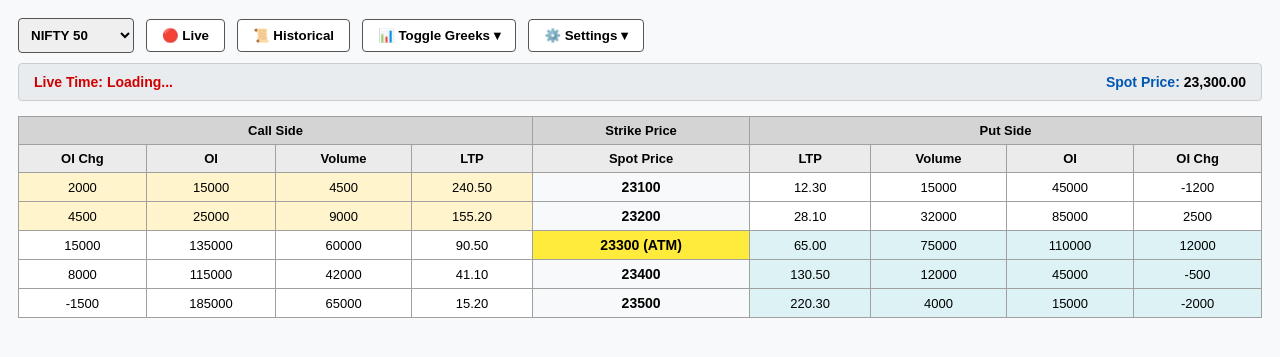
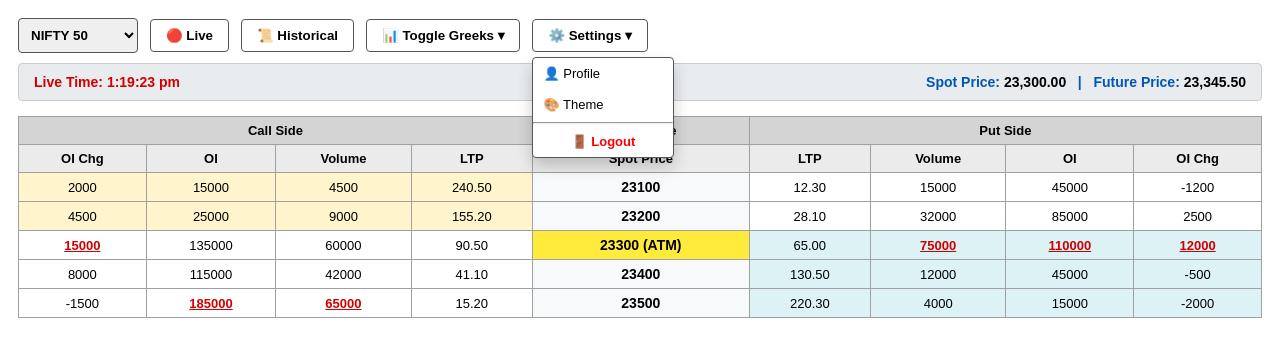
Before and after one commit to alok19898-byte/nifty-sniper-live, a FastAPI app: page / in a window 1280 px wide, after a click on "⚙️ Settings ▾". Shown: the top 357 px of the page. Run offline with FastAPI, Linux system fonts and the light colour scheme.

Commit message:
Update index.html

```diff
--- a/templates/index.html
+++ b/templates/index.html
@@ -4,67 +4,88 @@
     <meta charset="UTF-8">
     <title>Trading Dashboard Pro</title>
     <style>
-        body { font-family: Arial, sans-serif; padding: 10px; background-color: #f8f9fa; }
+        body { font-family: Arial, sans-serif; padding: 10px; }
 
-        /* Table Styles */
-        table { width: 100%; border-collapse: collapse; text-align: center; font-size: 13px; margin-top: 10px; background: #fff; }
+        /* Table Styles (Unchanged) */
+        table { width: 100%; border-collapse: collapse; text-align: center; font-size: 13px; margin-top: 10px; }
         th, td { border: 1px solid #a0a0a0; padding: 6px; }
         .header-main { background-color: #d4d4d4; font-weight: bold; }
         .header-sub { background-color: #ebebeb; font-weight: bold; }
 
-        /* Control Panel */
-        .controls { display: flex; gap: 12px; align-items: center; margin-bottom: 10px; flex-wrap: wrap; }
+        /* Control Panel Styles (Unchanged) */
+        .controls { display: flex; gap: 12px; align-items: center; margin-bottom: 10px; }
         .btn { padding: 8px 15px; cursor: pointer; border: 1px solid #555; background: #fff; border-radius: 4px; font-weight: bold;}
-        .btn:hover { background: #e2e2e2; }
+        .btn:hover { background: #f0f0f0; }
         .dropdown { padding: 8px; border-radius: 4px; font-weight: bold; border: 1px solid #555; cursor: pointer; }
 
-        /* Live Info Bar */
+        /* Live Info Bar (Unchanged) */
         .info-bar {
-            display: flex; justify-content: space-between; background: #e9ecef;
-            padding: 10px 15px; border-radius: 4px; margin-bottom: 15px;
-            border: 1px solid #ccc; font-size: 14px;
+            display: flex;
+            justify-content: space-between;
+            background: #e9ecef;
+            padding: 10px 15px;
+            border-radius: 4px;
+            margin-bottom: 15px;
+            border: 1px solid #ccc;
+            font-size: 14px;
         }
         .time-text { font-weight: bold; color: #d10000; }
         .price-text { font-weight: bold; color: #0056b3; }
         .price-val { color: #000; }
 
-        /* Dropdown Menus */
+        /* Dropdown Menus (Greeks & Settings) */
         .dropdown-check-list { position: relative; display: inline-block; }
         .dropdown-content { display: none; position: absolute; background-color: #fff; min-width: 140px; box-shadow: 0px 8px 16px 0px rgba(0,0,0,0.2); z-index: 10; border: 1px solid #555; border-radius: 4px; margin-top: 5px; }
         .dropdown-content label, .dropdown-content .menu-item { display: block; padding: 8px 10px; cursor: pointer; font-size: 13px; text-align: left; }
         .dropdown-content label:hover, .dropdown-content .menu-item:hover { background-color: #f1f1f1; }
-        .show-menu { display: block !important; }
+        .show-menu { display: block; }
+
+        /* Logout Text Style */
         .logout-btn { color: red; font-weight: bold; text-align: center !important; }
 
-        /* Colors & Highlights */
+        /* Color Coding for In-The-Money (ITM) */
         .itm-call { background-color: #fff4cc; }
         .itm-put { background-color: #dcf2f5; }
+
+        /* Center Strike Price Column Highlight */
         .strike-col { background-color: #f8f9fa; font-weight: bold; font-size: 14px; }
-        .max-highlight { font-weight: 900 !important; color: #d10000 !important; }
+
+        /* Highlight Maximum Values */
+        .max-highlight {
+            font-weight: 900 !important;
+            color: #d10000 !important;
+            text-decoration: underline;
+        }
+
+        /* Hidden Columns Utility */
         .hidden-col { display: none !important; }
-
-        /* Percentage Box */
-        .pct-box { display: block; font-size: 11px; margin-top: 2px; color: #444; font-weight: normal; }
-        .pct-100 { color: #d10000; font-weight: bold; }
     </style>
 </head>
 <body>
 
+    <!-- Controls Panel -->
     <div class="controls">
         <select class="dropdown" id="indexSelect" onchange="switchIndex()">
             <option value="NIFTY">NIFTY 50</option>
             <option value="BANKNIFTY">BANKNIFTY</option>
+            <option value="FINNIFTY">FINNIFTY</option>
+            <option value="MIDCPNIFTY">MIDCPNIFTY</option>
+            <option value="SENSEX">SENSEX</option>
+            <option value="BANKEX">BANKEX</option>
         </select>
 
-        <button class="btn" onclick="switchMode('live')">🔴 Live</button>
-        <button class="btn" onclick="switchMode('historical')">📜 Historical</button>
+        <button class="btn" id="liveBtn" onclick="switchMode('live')">🔴 Live</button>
+        <button class="btn" id="histBtn" onclick="switchMode('historical')">📜 Historical</button>
 
+        <!-- NEW: Historical Speed Control (Hidden by default) -->
         <select class="dropdown" id="speedControl" style="display: none;" onchange="changeSpeed()">
-            <option value="1">⏩ 1x Speed</option>
-            <option value="2">⏩ 2x Speed</option>
-            <option value="5">⏩ 5x Speed</option>
+            <option value="1">⏩ 1x (1 Min)</option>
+            <option value="2">⏩ 2x (2 Min)</option>
+            <option value="5">⏩ 5x (5 Min)</option>
+            <option value="10">⏩ 10x (10 Min)</option>
         </select>
 
+        <!-- Greeks Toggle Checkbox Menu -->
         <div class="dropdown-check-list">
             <button class="btn dropdown-btn" onclick="toggleMenu('greeksList')">📊 Toggle Greeks ▾</button>
             <div id="greeksList" class="dropdown-content">
@@ -76,19 +97,29 @@
             </div>
         </div>
 
+        <!-- NEW: Settings Dropdown Menu -->
         <div class="dropdown-check-list">
             <button class="btn dropdown-btn" onclick="toggleMenu('settingsList')">⚙️ Settings ▾</button>
             <div id="settingsList" class="dropdown-content">
+                <div class="menu-item">👤 Profile</div>
+                <div class="menu-item">🎨 Theme</div>
+                <hr style="margin: 2px 0;">
                 <div class="menu-item logout-btn" onclick="logoutApp()">🚪 Logout</div>
             </div>
         </div>
     </div>
 
+    <!-- Live Info Bar -->
     <div class="info-bar">
         <span class="time-text" id="liveTime">Live Time: Loading...</span>
-        <span class="price-text">Spot Price: <span class="price-val">23,300.00</span></span>
+        <span class="price-text">
+            Spot Price: <span class="price-val" id="spotPriceInfo">23,300.00</span>
+            &nbsp; | &nbsp;
+            Future Price: <span class="price-val" id="futurePriceInfo">23,345.50</span>
+        </span>
     </div>
 
+    <!-- Options Chain Table -->
     <table id="optionTable">
         <thead>
             <tr class="header-main">
@@ -96,17 +127,26 @@
                 <th>Strike Price</th>
                 <th id="putHeader" colspan="4">Put Side</th>
             </tr>
-            <tr class="header-sub">
-                <th class="col-iv hidden-col">IV</th><th class="col-vega hidden-col">Vega</th><th class="col-theta hidden-col">Theta</th><th class="col-gamma hidden-col">Gamma</th><th class="col-delta hidden-col">D (Delta)</th>
+            <tr class="header-sub" id="subHeader">
+                <th class="col-iv hidden-col">IV</th>
+                <th class="col-vega hidden-col">Vega</th>
+                <th class="col-theta hidden-col">Theta</th>
+                <th class="col-gamma hidden-col">Gamma</th>
+                <th class="col-delta hidden-col">D (Delta)</th>
 
                 <th>OI Chg</th><th>OI</th><th>Volume</th><th>LTP</th>
                 <th>Spot Price</th>
                 <th>LTP</th><th>Volume</th><th>OI</th><th>OI Chg</th>
 
-                <th class="col-delta hidden-col">D (Delta)</th><th class="col-gamma hidden-col">Gamma</th><th class="col-theta hidden-col">Theta</th><th class="col-vega hidden-col">Vega</th><th class="col-iv hidden-col">IV</th>
+                <th class="col-delta hidden-col">D (Delta)</th>
+                <th class="col-gamma hidden-col">Gamma</th>
+                <th class="col-theta hidden-col">Theta</th>
+                <th class="col-vega hidden-col">Vega</th>
+                <th class="col-iv hidden-col">IV</th>
             </tr>
         </thead>
-        <tbody>
+        <tbody id="dataBody">
+            <!-- Row 1 -->
             <tr>
                 <td class="col-iv hidden-col itm-call">12.5</td><td class="col-vega hidden-col itm-call">9.2</td><td class="col-theta hidden-col itm-call">-2.1</td><td class="col-gamma hidden-col itm-call">0.02</td><td class="col-delta hidden-col itm-call">0.85</td>
                 <td class="itm-call val-call-oichg">2000</td><td class="itm-call val-call-oi">15000</td><td class="itm-call val-call-vol">4500</td><td class="itm-call">240.50</td>
@@ -114,6 +154,7 @@
                 <td>12.30</td><td class="val-put-vol">15000</td><td class="val-put-oi">45000</td><td class="val-put-oichg">-1200</td>
                 <td class="col-delta hidden-col">-0.15</td><td class="col-gamma hidden-col">0.02</td><td class="col-theta hidden-col">-1.2</td><td class="col-vega hidden-col">8.1</td><td class="col-iv hidden-col">13.1</td>
             </tr>
+            <!-- Row 2 -->
             <tr>
                 <td class="col-iv hidden-col itm-call">13.1</td><td class="col-vega hidden-col itm-call">9.5</td><td class="col-theta hidden-col itm-call">-2.5</td><td class="col-gamma hidden-col itm-call">0.05</td><td class="col-delta hidden-col itm-call">0.65</td>
                 <td class="itm-call val-call-oichg">4500</td><td class="itm-call val-call-oi">25000</td><td class="itm-call val-call-vol">9000</td><td class="itm-call">155.20</td>
@@ -121,6 +162,7 @@
                 <td>28.10</td><td class="val-put-vol">32000</td><td class="val-put-oi">85000</td><td class="val-put-oichg">2500</td>
                 <td class="col-delta hidden-col">-0.30</td><td class="col-gamma hidden-col">0.05</td><td class="col-theta hidden-col">-1.8</td><td class="col-vega hidden-col">9.0</td><td class="col-iv hidden-col">13.5</td>
             </tr>
+            <!-- Row 3 (ATM) -->
             <tr>
                 <td class="col-iv hidden-col">14.0</td><td class="col-vega hidden-col">10.1</td><td class="col-theta hidden-col">-3.5</td><td class="col-gamma hidden-col">0.12</td><td class="col-delta hidden-col">0.50</td>
                 <td class="val-call-oichg">15000</td><td class="val-call-oi">135000</td><td class="val-call-vol">60000</td><td>90.50</td>
@@ -128,6 +170,7 @@
                 <td class="itm-put">65.00</td><td class="itm-put val-put-vol">75000</td><td class="itm-put val-put-oi">110000</td><td class="itm-put val-put-oichg">12000</td>
                 <td class="col-delta hidden-col itm-put">-0.50</td><td class="col-gamma hidden-col itm-put">0.12</td><td class="col-theta hidden-col itm-put">-3.0</td><td class="col-vega hidden-col itm-put">10.0</td><td class="col-iv hidden-col itm-put">14.2</td>
             </tr>
+            <!-- Row 4 -->
             <tr>
                 <td class="col-iv hidden-col">13.8</td><td class="col-vega hidden-col">9.8</td><td class="col-theta hidden-col">-2.5</td><td class="col-gamma hidden-col">0.06</td><td class="col-delta hidden-col">0.30</td>
                 <td class="val-call-oichg">8000</td><td class="val-call-oi">115000</td><td class="val-call-vol">42000</td><td>41.10</td>
@@ -135,6 +178,7 @@
                 <td class="itm-put">130.50</td><td class="itm-put val-put-vol">12000</td><td class="itm-put val-put-oi">45000</td><td class="itm-put val-put-oichg">-500</td>
                 <td class="col-delta hidden-col itm-put">-0.70</td><td class="col-gamma hidden-col itm-put">0.06</td><td class="col-theta hidden-col itm-put">-2.2</td><td class="col-vega hidden-col itm-put">9.5</td><td class="col-iv hidden-col itm-put">14.8</td>
             </tr>
+            <!-- Row 5 -->
             <tr>
                 <td class="col-iv hidden-col">13.2</td><td class="col-vega hidden-col">8.5</td><td class="col-theta hidden-col">-1.2</td><td class="col-gamma hidden-col">0.02</td><td class="col-delta hidden-col">0.12</td>
                 <td class="val-call-oichg">-1500</td><td class="val-call-oi">185000</td><td class="val-call-vol">65000</td><td>15.20</td>
@@ -146,80 +190,76 @@
     </table>
 
     <script>
-        document.addEventListener("DOMContentLoaded", function() {
-
-            // 1. Live Time Logic (Fail-Safe)
-            try {
+        // Live Time Logic
         function updateLiveTime() {
             const now = new Date();
-                    document.getElementById('liveTime').innerText = "Live Time: " + now.toLocaleTimeString('en-IN', { hour12: true });
+            const timeString = now.toLocaleTimeString('en-IN', { hour12: true });
+            document.getElementById('liveTime').innerText = "Live Time: " + timeString;
         }
         setInterval(updateLiveTime, 1000);
         updateLiveTime();
-            } catch(e) { console.error("Time Error:", e); }
 
-            // 2. Percentage Logic (Fail-Safe)
-            try {
-                const columns = ['val-call-oi', 'val-call-vol', 'val-call-oichg', 'val-put-oi', 'val-put-vol', 'val-put-oichg'];
-                columns.forEach(cls => {
+        // Highlight Logic
+        function highlightMaxValues() {
+            const classesToHighlight = ['val-call-oi', 'val-call-vol', 'val-call-oichg', 'val-put-oi', 'val-put-vol', 'val-put-oichg'];
+            classesToHighlight.forEach(cls => {
                 let cells = document.querySelectorAll('.' + cls);
                 let maxVal = -Infinity;
+                let maxCell = null;
+                cells.forEach(cell => {
+                    let val = parseFloat(cell.innerText.replace(/,/g, ''));
+                    if (!isNaN(val) && val > maxVal) { maxVal = val; maxCell = cell; }
+                });
+                if (maxCell) { maxCell.classList.add('max-highlight'); }
+            });
+        }
+        window.onload = highlightMaxValues;
 
-                    // Find Max
-                    cells.forEach(cell => {
-                        let text = cell.innerText.split('\n')[0].replace(/,/g, '').trim();
-                        let val = parseFloat(text);
-                        if (!isNaN(val) && val > maxVal) maxVal = val;
-                    });
-
-                    // Apply Percentages
-                    cells.forEach(cell => {
-                        let originalText = cell.innerText.split('\n')[0].trim();
-                        let val = parseFloat(originalText.replace(/,/g, ''));
-
-                        if (!isNaN(val)) {
-                            let pct = (maxVal > 0) ? Math.round((Math.abs(val) / maxVal) * 100) : 0;
-                            if (val === maxVal && maxVal > 0) {
-                                cell.classList.add('max-highlight');
-                                cell.innerHTML = ${originalText} <br><span class="pct-box pct-100">(100%)</span>;
-                            } else {
-                                cell.innerHTML = ${originalText} <br><span class="pct-box">(${pct}%)</span>;
-                            }
-                        }
-                    });
-                });
-            } catch(e) { console.error("Percentage Error:", e); }
-        });
-
-        // Toggle Menus
+        // Toggle Menus (Works for both Greeks and Settings)
         function toggleMenu(menuId) {
             document.getElementById(menuId).classList.toggle("show-menu");
         }
 
+        // Close dropdowns if clicked outside
         window.onclick = function(event) {
             if (!event.target.matches('.dropdown-btn') && !event.target.closest('.dropdown-check-list')) {
-                let dropdowns = document.getElementsByClassName("dropdown-content");
-                for (let i = 0; i < dropdowns.length; i++) {
+                var dropdowns = document.getElementsByClassName("dropdown-content");
+                for (var i = 0; i < dropdowns.length; i++) {
+                    if (dropdowns[i].classList.contains('show-menu')) {
                         dropdowns[i].classList.remove('show-menu');
                     }
                 }
             }
+        }
 
-        // Mode Switcher
+        // Mode Switcher (Live / Historical)
         function switchMode(mode) {
             let speedCtrl = document.getElementById("speedControl");
             if (mode === 'historical') {
-                speedCtrl.style.display = "inline-block";
+                speedCtrl.style.display = "inline-block"; // Show speed control
+                alert("Switched to Historical Mode. Choose playback speed.");
             } else {
-                speedCtrl.style.display = "none";
+                speedCtrl.style.display = "none"; // Hide speed control
+                alert("Switched to Live Mode.");
             }
         }
 
-        function changeSpeed() { alert("Speed updated!"); }
-        function logoutApp() { if(confirm("Logout?")) alert("Logged out."); }
-        function switchIndex() { alert("Index Switched"); }
+        // Playback Speed Change
+        function changeSpeed() {
+            let speed = document.getElementById("speedControl").value;
+            alert("Historical Data playback speed set to: " + speed + "x");
+        }
 
-        // Greeks Toggle
+        // Logout Logic
+        function logoutApp() {
+            let confirmLogout = confirm("Are you sure you want to logout?");
+            if (confirmLogout) {
+                alert("Logging out successfully...");
+                // yaha apni website ka redirect code dal dena (jaise: window.location.href = '/login')
+            }
+        }
+
+        // Greeks Toggle Logic
         let greeksCount = 0;
         function toggleCol(greekClass) {
             let checkbox = event.target;
@@ -234,6 +274,11 @@
             document.getElementById("callHeader").colSpan = 4 + greeksCount;
             document.getElementById("putHeader").colSpan = 4 + greeksCount;
         }
+
+        function switchIndex() {
+            var selectedIndex = document.getElementById("indexSelect").value;
+            alert("Switched Data to: " + selectedIndex);
+        }
     </script>
 </body>
 </html>
```
Lines whose indentation alone changed are shown as unchanged.
